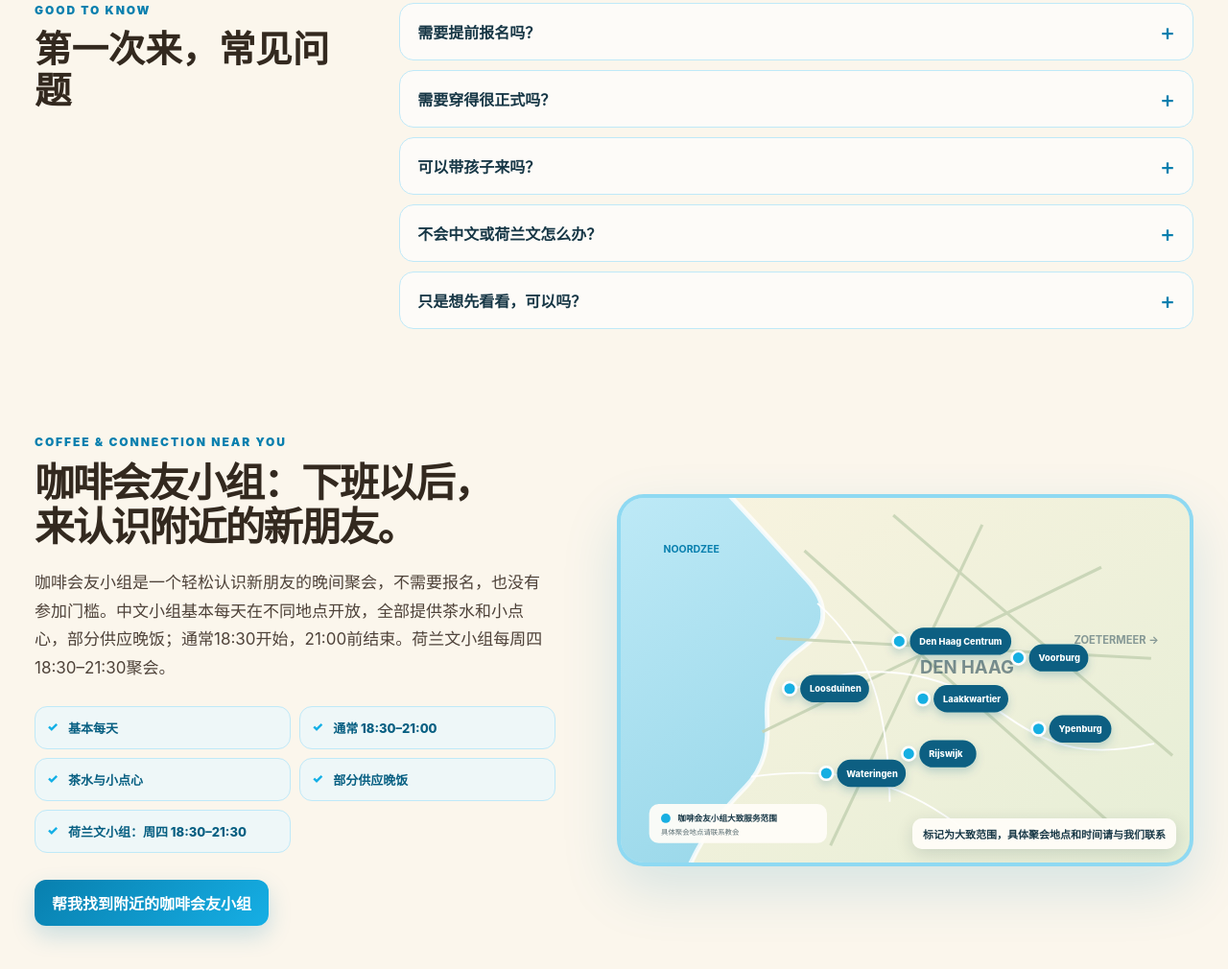
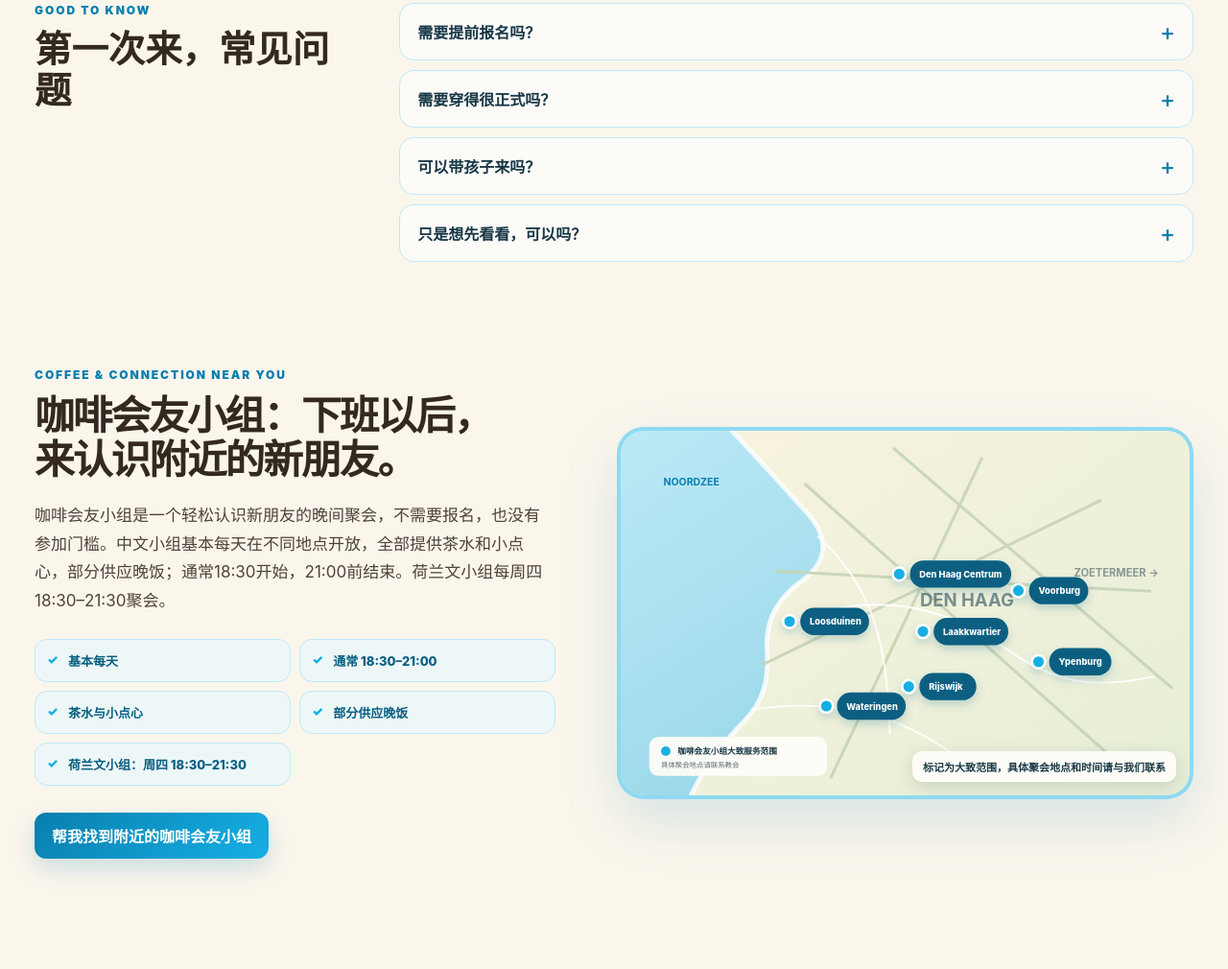
Before and after one commit to Fearsky2020/evkerk-website, a website: page public/index.html in a window 1280 px wide. Shown: the part 3501-4511 px from the top of the page at 96% size. Drawn offline with Linux system fonts and the light colour scheme; no server answers.

Commit message:
删除不适用的语言常见问题
* 删除语言常见问题

* 清理语言问答翻译

```diff
--- a/public/app.js
+++ b/public/app.js
@@ -4,7 +4,7 @@
       'brand.cn':'基督教福音教会','brand.subtitle':'EVANGELIEKERK','nav.gatherings':'聚会','nav.activities':'近期活动','nav.welcome':'第一次来','nav.sermons':'讲道','nav.ministries':'咖啡会友小组','nav.about':'关于我们','nav.visit':'来参加聚会','nav.menu':'菜单',
       'hero.eyebrow':'DEN HAAG · RIJSWIJK · ZOETERMEER','hero.title':'在恩典中认识耶稣\n在真理中活出自由','hero.lead':'无论你刚开始认识信仰，还是正在寻找一个属灵的家，都欢迎你来到福音教会。','hero.primary':'查看本周聚会','hero.secondary':'第一次来？','hero.photo.title':'Zoetermeer 福音教会','hero.photo':'每周日 10:00–12:00',
       'gatherings.eyebrow':'SUNDAY GATHERINGS','gatherings.title':'这个星期天，欢迎回家。','gatherings.text':'两个聚会地点，都欢迎第一次来的朋友。主日若有临时调整，将在网站首页更新。','gatherings.dh.label':'海牙 / Rijswijk','gatherings.dh.sep6':'9月6日 Rijswijk 暂停聚会；联合崇拜暨洗礼请前往 Zoetermeer（10:00）','gatherings.dh.title':'海牙基督教福音教会','gatherings.dh.meta':'每周日 · 中文崇拜 · 敬拜、讲道、圣餐、主日学','gatherings.zm.title':'Zoetermeer 基督教福音教会','gatherings.zm.meta':'每周日上午 · 中文崇拜与荷兰文崇拜 · 敬拜、讲道、圣餐、主日学','gatherings.map':'打开地图 →','schedule.monday':'每周一','schedule.saturday':'每周六','schedule.sunday':'每周日','schedule.serviceCourse':'服事小组课程','schedule.sundayService':'主日聚会','schedule.bilingualService':'中文及荷兰文主日聚会','schedule.sundaySchool':'主日学','schedule.bibleStudy':'查经班',
-      'welcome.eyebrow':'FIRST TIME HERE?','welcome.title':'第一次来，不需要准备什么。','welcome.text':'你可以安静听信息、一起敬拜，也可以只是先认识这里。无需报名，也不会有人要求你一定做什么。','welcome.1.title':'有人欢迎你','welcome.1.text':'接待同工会帮助你找到座位、儿童主日学或合适的语言聚会。','welcome.2.title':'敬拜与信息','welcome.2.text':'用诗歌、祷告和圣经信息，一起认识神的恩典。','welcome.3.title':'留下来聊一会儿','welcome.3.text':'聚会后通常有交通时间，可以认识弟兄姊妹，也可以请同工为你祷告。','faq.eyebrow':'GOOD TO KNOW','faq.title':'第一次来，常见问题','faq.signup.q':'需要提前报名吗？','faq.signup.a':'不需要。你可以直接来参加主日聚会。','faq.clothes.q':'需要穿得很正式吗？','faq.clothes.a':'不需要，穿平时舒服、合适的衣服就可以。','faq.children.q':'可以带孩子来吗？','faq.children.a':'可以。到达后请向接待同工询问适合孩子的安排。','faq.language.q':'不会中文或荷兰文怎么办？','faq.language.a':'可以先联系我们，我们会告诉你适合的聚会地点和语言安排。','faq.pressure.q':'只是想先看看，可以吗？','faq.pressure.a':'当然可以。你可以安静参加，不需要作任何承诺。','footer.privacy':'隐私声明',
+      'welcome.eyebrow':'FIRST TIME HERE?','welcome.title':'第一次来，不需要准备什么。','welcome.text':'你可以安静听信息、一起敬拜，也可以只是先认识这里。无需报名，也不会有人要求你一定做什么。','welcome.1.title':'有人欢迎你','welcome.1.text':'接待同工会帮助你找到座位、儿童主日学或合适的语言聚会。','welcome.2.title':'敬拜与信息','welcome.2.text':'用诗歌、祷告和圣经信息，一起认识神的恩典。','welcome.3.title':'留下来聊一会儿','welcome.3.text':'聚会后通常有交通时间，可以认识弟兄姊妹，也可以请同工为你祷告。','faq.eyebrow':'GOOD TO KNOW','faq.title':'第一次来，常见问题','faq.signup.q':'需要提前报名吗？','faq.signup.a':'不需要。你可以直接来参加主日聚会。','faq.clothes.q':'需要穿得很正式吗？','faq.clothes.a':'不需要，穿平时舒服、合适的衣服就可以。','faq.children.q':'可以带孩子来吗？','faq.children.a':'可以。到达后请向接待同工询问适合孩子的安排。','faq.pressure.q':'只是想先看看，可以吗？','faq.pressure.a':'当然可以。你可以安静参加，不需要作任何承诺。','footer.privacy':'隐私声明',
       'activities.eyebrow':'RECENT LIFE','activities.title':'教会最近在发生什么？','activities.text':'教会活动、团契活动和小组生活都会在这里更新。照片会自动轮播，点击左右箭头也能查看。','activities.all':'查看全部活动 →','activities.churchlife':'教会生活','activities.gathering':'主日聚会','activities.zoetermeer.title':'Zoetermeer 福音教会','activities.zoetermeer.meta':'Piet Heinplein 13 · Zoetermeer','activities.sanctuary.title':'一起敬拜、聆听与相遇','activities.sanctuary.meta':'每周日 10:00–12:00 · Zoetermeer',
       'sermons.eyebrow':'LATEST MESSAGE','sermons.title':'最新讲道','sermons.text':'错过了主日？在这里重温圣经信息，与我们一起在真理中成长。','sermons.all':'查看全部讲道 →','sermons.placeholder.label':'主日信息','sermons.placeholder.title':'最新讲道正在整理','sermons.placeholder.text':'欢迎先来参加本周主日聚会。','sermons.summary.label':'信息摘要','sermons.summary.empty':'后台填写讲道摘要后，会自动显示在这里。',
       'ministries.eyebrow':'LIFE TOGETHER','ministries.title':'不只是在星期天见面。','ministries.text':'在小组、儿童和青少年事工中一起生活、祷告、学习和彼此扶持。','ministries.groups':'咖啡会友小组','ministries.children':'儿童主日学','ministries.children.text':'帮助不同年龄的孩子用他们能理解的方式认识神。','ministries.youth':'青少年','ministries.youth.text':'为青少年预备适合他们阶段的信息、关系和活动。',
@@ -16,7 +16,7 @@
       'brand.cn':'Evangeliekerk','brand.subtitle':'基督教福音教会','nav.gatherings':'Samenkomsten','nav.activities':'Activiteiten','nav.welcome':'Eerste keer','nav.sermons':'Preken','nav.ministries':'Koffie & ontmoeting','nav.about':'Over ons','nav.visit':'Bezoek een dienst','nav.menu':'Menu',
       'hero.eyebrow':'DEN HAAG · RIJSWIJK · ZOETERMEER','hero.title':'Jezus leren kennen.\nLeven in genade en waarheid.','hero.lead':'Of je het christelijk geloof net ontdekt of op zoek bent naar een geestelijk thuis: je bent van harte welkom bij Evangeliekerk.','hero.primary':'Bekijk de zondag','hero.secondary':'Eerste keer?','hero.photo.title':'Evangeliekerk Zoetermeer','hero.photo':'Elke zondag 10:00–12:00',
       'gatherings.eyebrow':'SUNDAY GATHERINGS','gatherings.title':'Welkom thuis, deze zondag.','gatherings.text':'Op beide locaties zijn nieuwe bezoekers van harte welkom. Tijdelijke wijzigingen worden op de homepage vermeld.','gatherings.dh.label':'Den Haag / Rijswijk','gatherings.dh.sep6':'Op 6 september is er geen dienst in Rijswijk. De gezamenlijke dienst en doop zijn om 10:00 in Zoetermeer.','gatherings.dh.title':'Evangeliekerk Den Haag','gatherings.dh.meta':'Elke zondag · Chinese dienst · aanbidding, preek, avondmaal en zondagsschool','gatherings.zm.title':'Evangeliekerk Zoetermeer','gatherings.zm.meta':'Elke zondagochtend · Chinese en Nederlandstalige dienst · aanbidding, preek, avondmaal en zondagsschool','gatherings.map':'Open kaart →','schedule.monday':'Elke maandag','schedule.saturday':'Elke zaterdag','schedule.sunday':'Elke zondag','schedule.serviceCourse':'Cursus voor bedieningsteam','schedule.sundayService':'Zondagsdienst','schedule.bilingualService':'Chinese en Nederlandstalige zondagsdienst','schedule.sundaySchool':'Zondagsschool','schedule.bibleStudy':'Bijbelstudie',
-      'welcome.eyebrow':'FIRST TIME HERE?','welcome.title':'Voor je eerste bezoek hoef je niets voor te bereiden.','welcome.text':'Je mag rustig luisteren, meezingen of gewoon eerst kennismaken. Aanmelden is niet nodig en er wordt niets van je verwacht.','welcome.1.title':'Je wordt welkom geheten','welcome.1.text':'Ons ontvangstteam helpt je met een plek, de zondagsschool of de passende taalgroep.','welcome.2.title':'Aanbidding & boodschap','welcome.2.text':'Met liederen, gebed en de Bijbel leren we samen Gods genade kennen.','welcome.3.title':'Blijf gerust even','welcome.3.text':'Na de dienst is er tijd voor ontmoeting, gesprek en persoonlijk gebed.','faq.eyebrow':'GOED OM TE WETEN','faq.title':'Veelgestelde vragen voor je eerste bezoek','faq.signup.q':'Moet ik mij vooraf aanmelden?','faq.signup.a':'Nee. Je kunt gewoon naar een zondagsdienst komen.','faq.clothes.q':'Moet ik mij netjes aankleden?','faq.clothes.a':'Nee. Draag gerust gewone kleding waarin je je prettig voelt.','faq.children.q':'Kan ik kinderen meenemen?','faq.children.a':'Ja. Vraag bij aankomst aan het ontvangstteam naar de mogelijkheden voor kinderen.','faq.language.q':'Wat als ik geen Chinees of Nederlands spreek?','faq.language.a':'Neem vooraf contact met ons op. We helpen je de passende locatie en taal te vinden.','faq.pressure.q':'Mag ik ook gewoon eerst komen kijken?','faq.pressure.a':'Natuurlijk. Je mag rustig deelnemen, zonder enige verplichting.','footer.privacy':'Privacy',
+      'welcome.eyebrow':'FIRST TIME HERE?','welcome.title':'Voor je eerste bezoek hoef je niets voor te bereiden.','welcome.text':'Je mag rustig luisteren, meezingen of gewoon eerst kennismaken. Aanmelden is niet nodig en er wordt niets van je verwacht.','welcome.1.title':'Je wordt welkom geheten','welcome.1.text':'Ons ontvangstteam helpt je met een plek, de zondagsschool of de passende taalgroep.','welcome.2.title':'Aanbidding & boodschap','welcome.2.text':'Met liederen, gebed en de Bijbel leren we samen Gods genade kennen.','welcome.3.title':'Blijf gerust even','welcome.3.text':'Na de dienst is er tijd voor ontmoeting, gesprek en persoonlijk gebed.','faq.eyebrow':'GOED OM TE WETEN','faq.title':'Veelgestelde vragen voor je eerste bezoek','faq.signup.q':'Moet ik mij vooraf aanmelden?','faq.signup.a':'Nee. Je kunt gewoon naar een zondagsdienst komen.','faq.clothes.q':'Moet ik mij netjes aankleden?','faq.clothes.a':'Nee. Draag gerust gewone kleding waarin je je prettig voelt.','faq.children.q':'Kan ik kinderen meenemen?','faq.children.a':'Ja. Vraag bij aankomst aan het ontvangstteam naar de mogelijkheden voor kinderen.','faq.pressure.q':'Mag ik ook gewoon eerst komen kijken?','faq.pressure.a':'Natuurlijk. Je mag rustig deelnemen, zonder enige verplichting.','footer.privacy':'Privacy',
       'activities.eyebrow':'RECENT LIFE','activities.title':'Wat gebeurt er in onze gemeente?','activities.text':'Gemeenteactiviteiten, fellowship en kringleven verschijnen hier. De foto’s wisselen automatisch; je kunt ook de pijlen gebruiken.','activities.all':'Bekijk alle activiteiten →','activities.churchlife':'Gemeenteleven','activities.gathering':'Zondagse dienst','activities.zoetermeer.title':'Evangeliekerk Zoetermeer','activities.zoetermeer.meta':'Piet Heinplein 13 · Zoetermeer','activities.sanctuary.title':'Samen aanbidden, luisteren en ontmoeten','activities.sanctuary.meta':'Elke zondag 10:00–12:00 · Zoetermeer',
       'sermons.eyebrow':'LATEST MESSAGE','sermons.title':'Laatste preek','sermons.text':'Een zondag gemist? Luister hier naar de Bijbelse boodschap en groei met ons mee.','sermons.all':'Bekijk alle preken →','sermons.placeholder.label':'Zondagsboodschap','sermons.placeholder.title':'De nieuwste preek wordt voorbereid','sermons.placeholder.text':'Je bent alvast van harte welkom bij de dienst van deze zondag.','sermons.summary.label':'KORTE SAMENVATTING','sermons.summary.empty':'De samenvatting uit het beheer verschijnt hier automatisch.',
       'ministries.eyebrow':'LIFE TOGETHER','ministries.title':'Gemeente-zijn is meer dan zondag.','ministries.text':'In kringen en kinder- en jongerenwerk delen we leven, gebed, groei en onderlinge steun.','ministries.groups':'Koffie & ontmoeting','ministries.children':'Zondagsschool','ministries.children.text':'Kinderen leren God kennen op een manier die past bij hun leeftijd.','ministries.youth':'Jongeren','ministries.youth.text':'Ruimte voor geloof, relaties en activiteiten die aansluiten bij jongeren.',
--- a/public/index.html
+++ b/public/index.html
@@ -180,7 +180,6 @@
         <details><summary data-i18n="faq.signup.q">需要提前报名吗？</summary><p data-i18n="faq.signup.a">不需要。你可以直接来参加主日聚会。</p></details>
         <details><summary data-i18n="faq.clothes.q">需要穿得很正式吗？</summary><p data-i18n="faq.clothes.a">不需要，穿平时舒服、合适的衣服就可以。</p></details>
         <details><summary data-i18n="faq.children.q">可以带孩子来吗？</summary><p data-i18n="faq.children.a">可以。到达后请向接待同工询问适合孩子的安排。</p></details>
-        <details><summary data-i18n="faq.language.q">不会中文或荷兰文怎么办？</summary><p data-i18n="faq.language.a">可以先联系我们，我们会告诉你适合的聚会地点和语言安排。</p></details>
         <details><summary data-i18n="faq.pressure.q">只是想先看看，可以吗？</summary><p data-i18n="faq.pressure.a">当然可以。你可以安静参加，不需要作任何承诺。</p></details>
       </div>
     </section>
```
